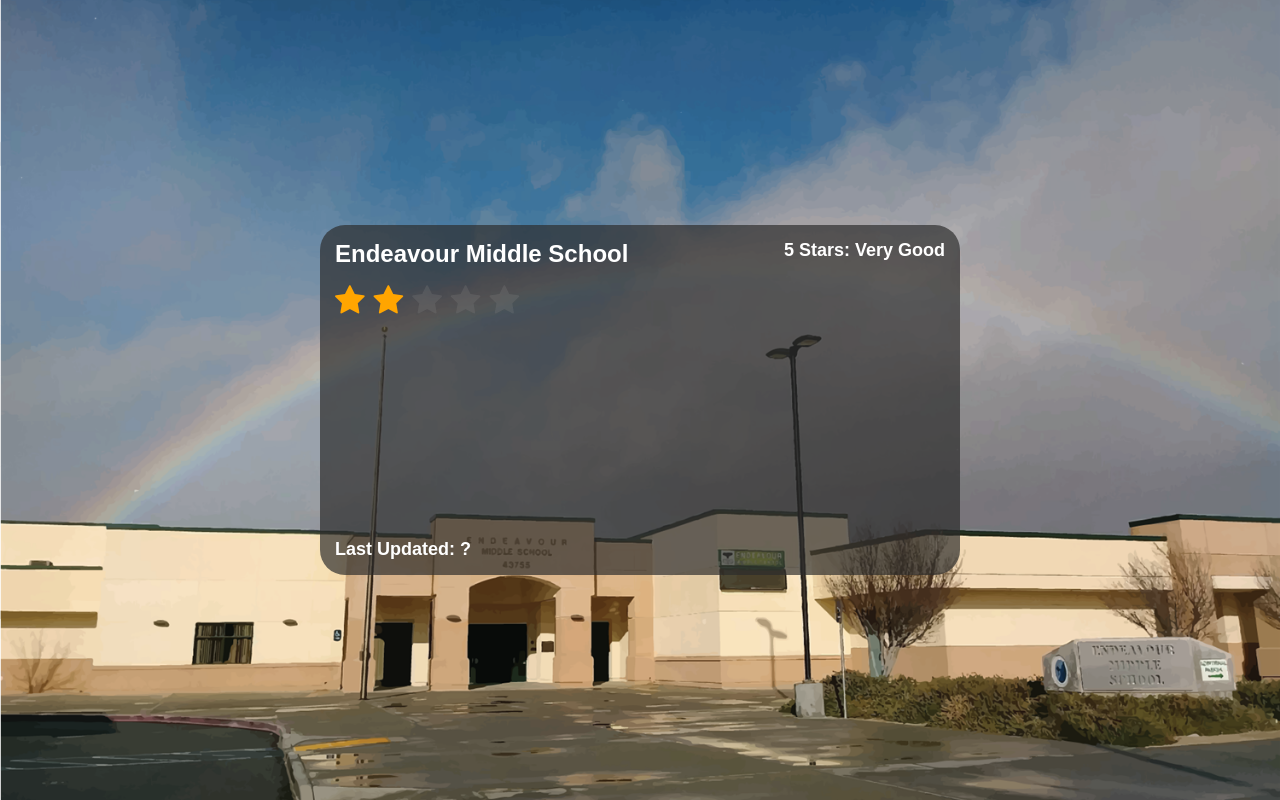
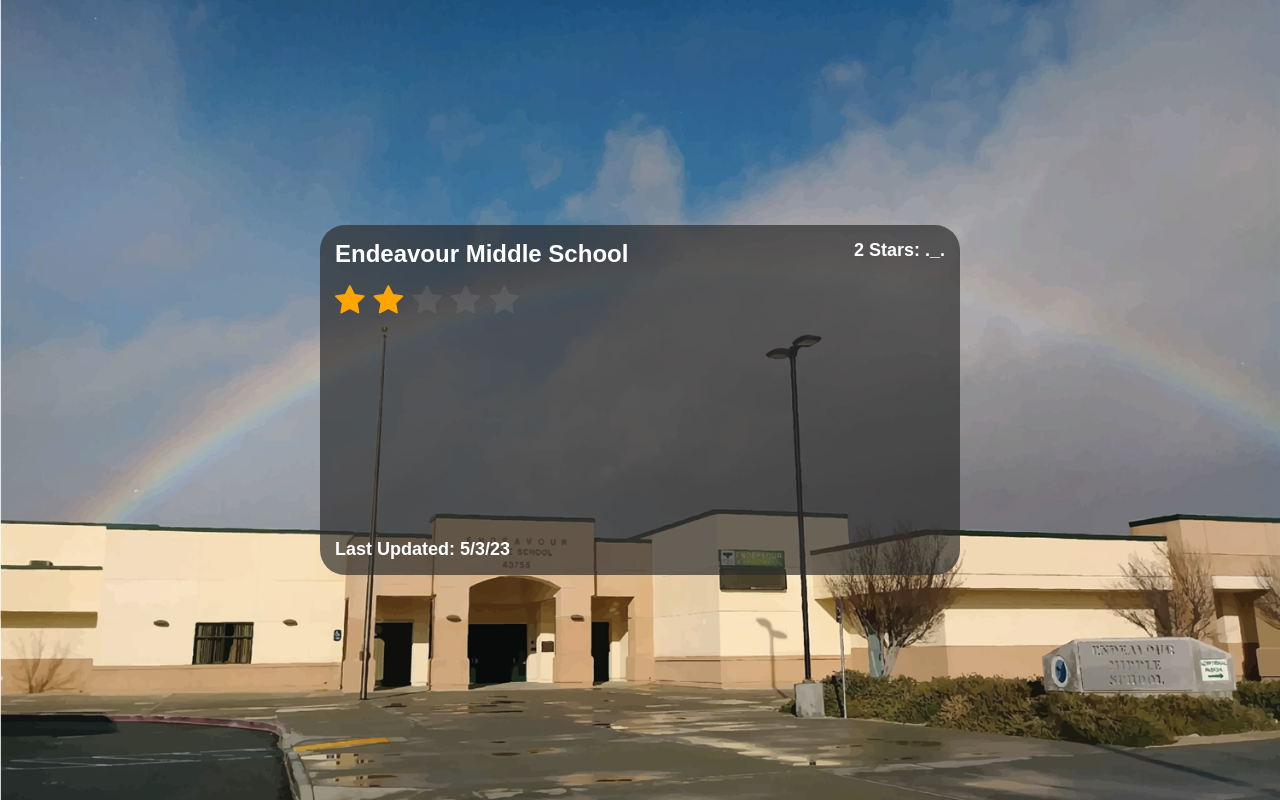
Before and after one commit to WebPage0/pages, a plain HTML site: page ENRate/index.html in a window 1280 px wide. Drawn offline with Linux system fonts and the light colour scheme.

Commit message:
Add files via upload

```diff
--- a/ENRate/index.html
+++ b/ENRate/index.html
@@ -48,8 +48,8 @@
       <span class="fa fa-star "></span>
       <span class="fa fa-star "></span>
     </div>
-    <h2 style="font-size: large; position: absolute; bottom: 0; margin: 15px; color: white;">Last Updated: ?</h2>
-    <h2 style="font-size: large; position: absolute; right: 0; top: 0; margin: 15px; color: white;">5 Stars: Very Good</h2>
+    <h2 style="font-size: large; position: absolute; bottom: 0; margin: 15px; color: white;">Last Updated: 5/3/23</h2>
+    <h2 style="font-size: large; position: absolute; right: 0; top: 0; margin: 15px; color: white;">2 Stars: ._.</h2>
   </div>
 
     <script>
```
